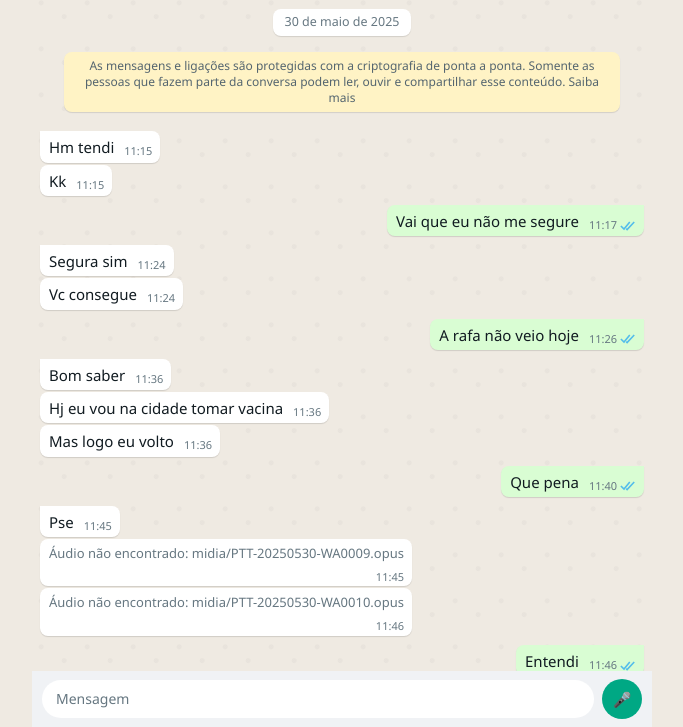
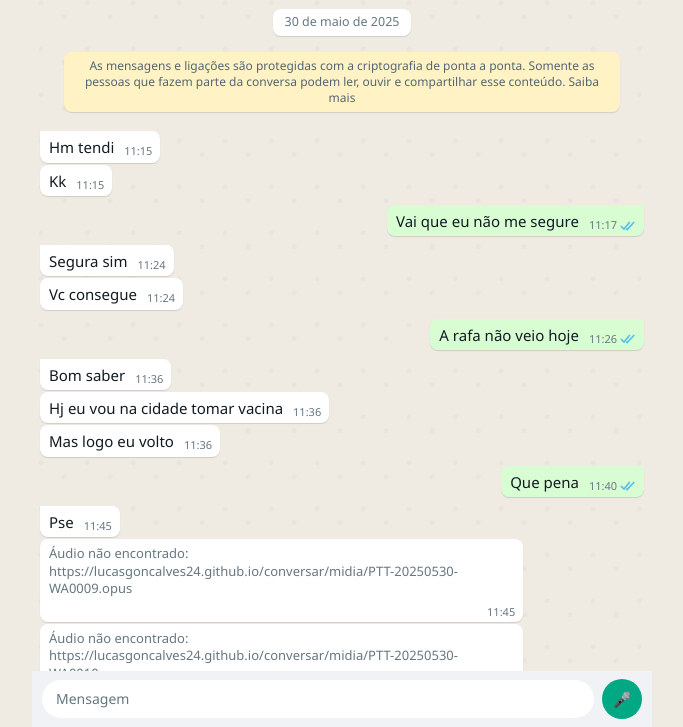
Before and after one commit to LucasGoncalves24/conversar, a plain HTML site: page index.html in a window 1280 px wide. Shown: the part 73-800 px from the top of the page, without its empty margins (298-981 px from the left). Drawn offline with Linux system fonts and the light colour scheme.

Commit message:
Update media path to use HTTPS URL

```diff
--- a/index.html
+++ b/index.html
@@ -92,7 +92,7 @@
 				return msgs;
 			}
 			/*P*/
-			const PASTA='midia/';
+			const PASTA='https://lucasgoncalves24.github.io/conversar/midia/';
 			const TIPO=n=>/\.(opus|ogg|oga|mp3|m4a|aac|wav|amr)$/i.test(n)?'a':/\.(jpe?g|png|gif|webp|bmp)$/i.test(n)?'i':/\.(mp4|3gp|mov|webm|mkv)$/i.test(n)?'v':'f';
 			const chat=document.getElementById('chat'),$=id=>document.getElementById(id);
 			const mk=(c,t)=>{const e=document.createElement(t||'div');e.className=c;return e};
```
